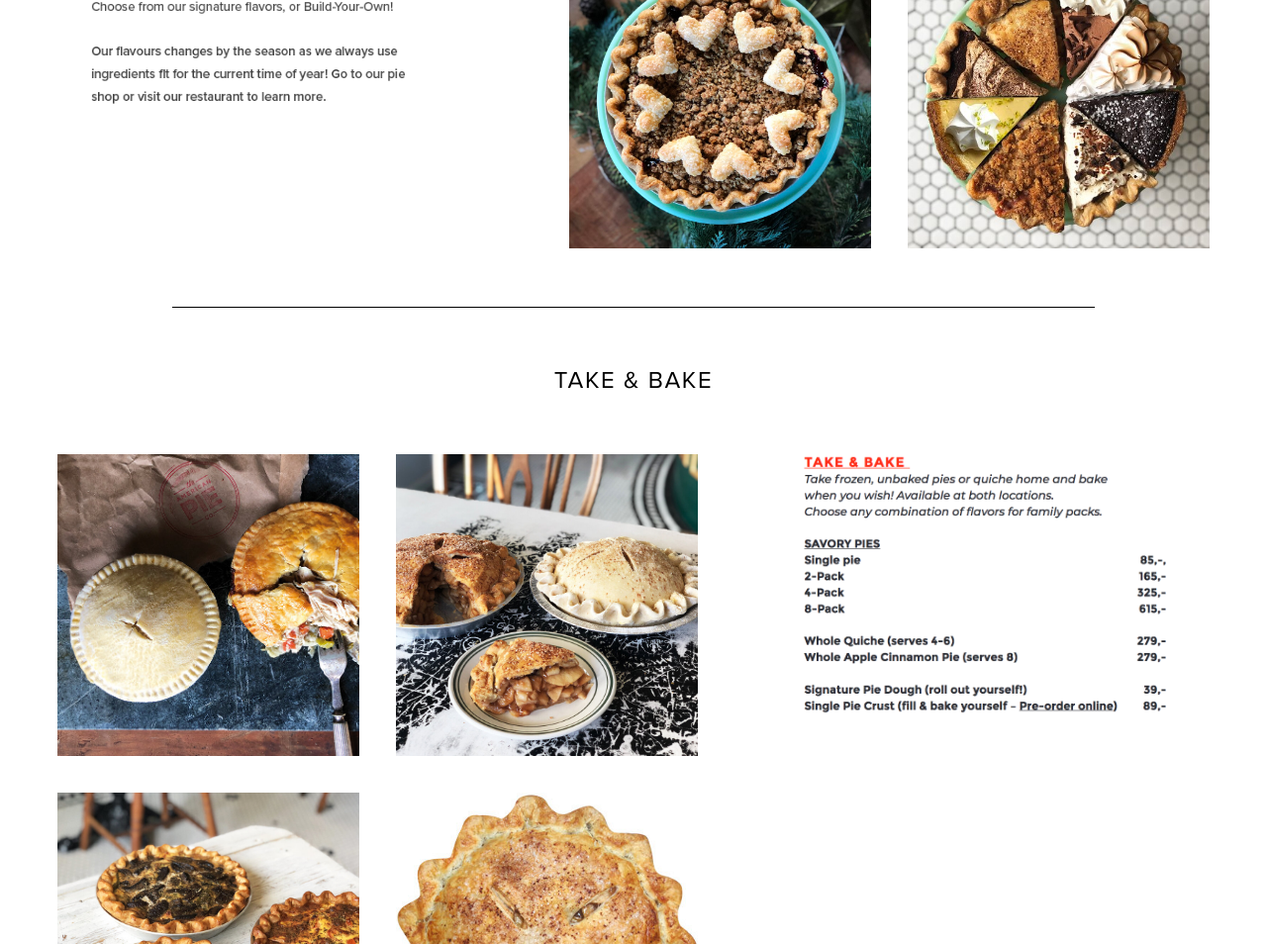
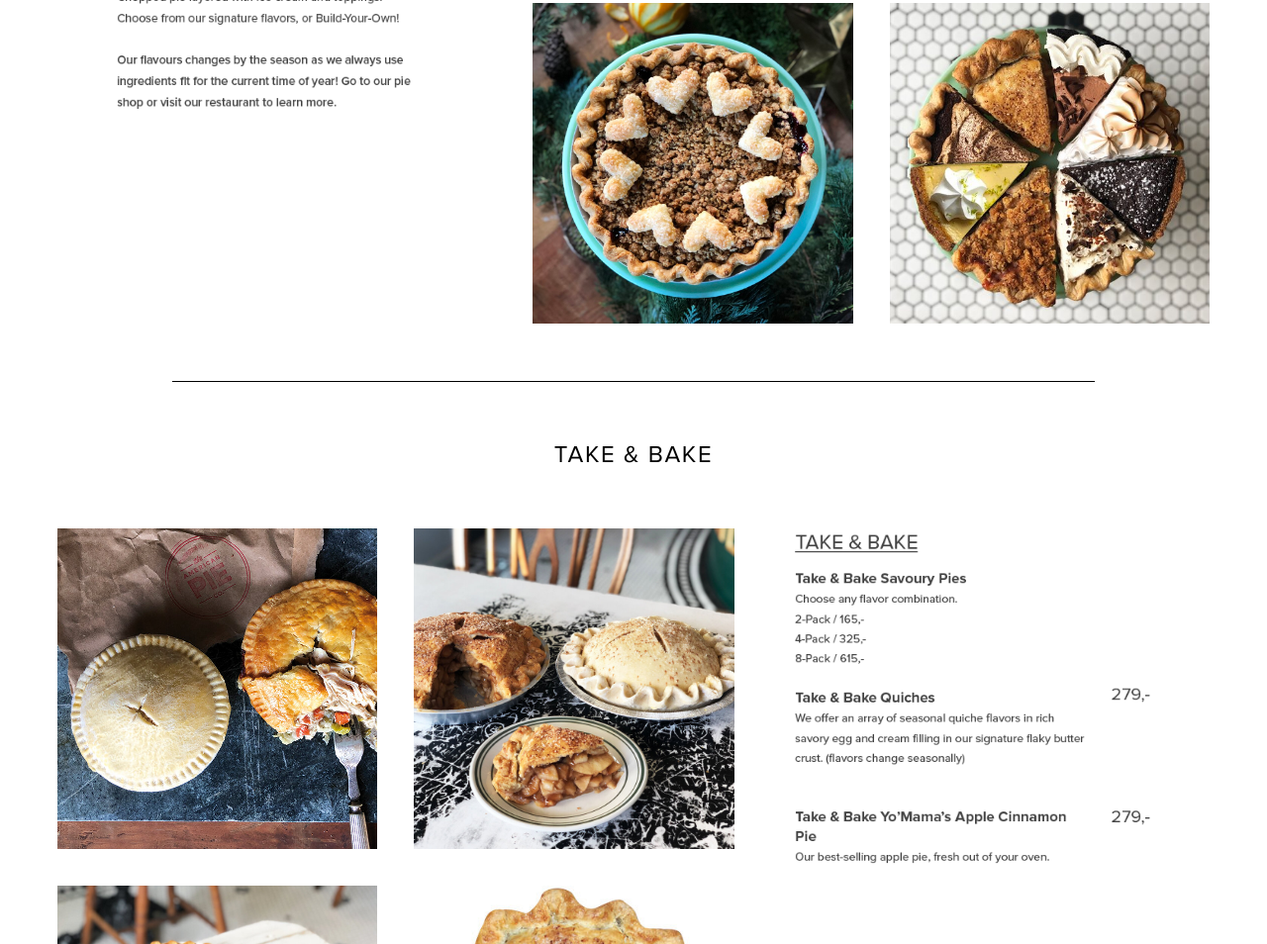
Before and after one commit to oliv295x/american_pie, a plain HTML site: page menu.html in a window 1280 px wide. Shown: the part 1846-2800 px from the top of the page at 99% size. Drawn offline with Linux system fonts and the light colour scheme.

Commit message:
menu done

```diff
--- a/menu.html
+++ b/menu.html
@@ -77,7 +77,7 @@
                 <div class="remove"> <img src="./images/Menupage_TakenBake4.jpg" alt="Take&Bake4"></div>
             </div>
             <div class="recipe_parent">
-                <div class="recipe_img"> <img src="images/takenbake.png" alt="Take&Bake"></div>
+                <div class="recipe_img"> <img src="images/TakeBake.png" alt="Take&Bake"></div>
             </div>
         </div>
         <div class="button_class"><button> Download Our Menu</button></div>
--- a/styles/menu.css
+++ b/styles/menu.css
@@ -94,7 +94,7 @@ button:active {
         justify-content: center;
     }
     .recipe_img {
-        width: 85%;
+        width: 75%;
         justify-content: center;
     }
     h2 {
@@ -111,12 +111,12 @@ button:active {
     .grid1 {
         display: grid;
         grid-template-columns: 2fr 1.4fr;
-        gap: 65px;
+        gap: 1px;
     }
     .grid1_reverse {
         display: grid;
         grid-template-columns: 1.4fr 2fr;
-        gap: 65px;
+        gap: 1px;
     }
     .grid1 :nth-child(1) {
         gap: 37px;
```
